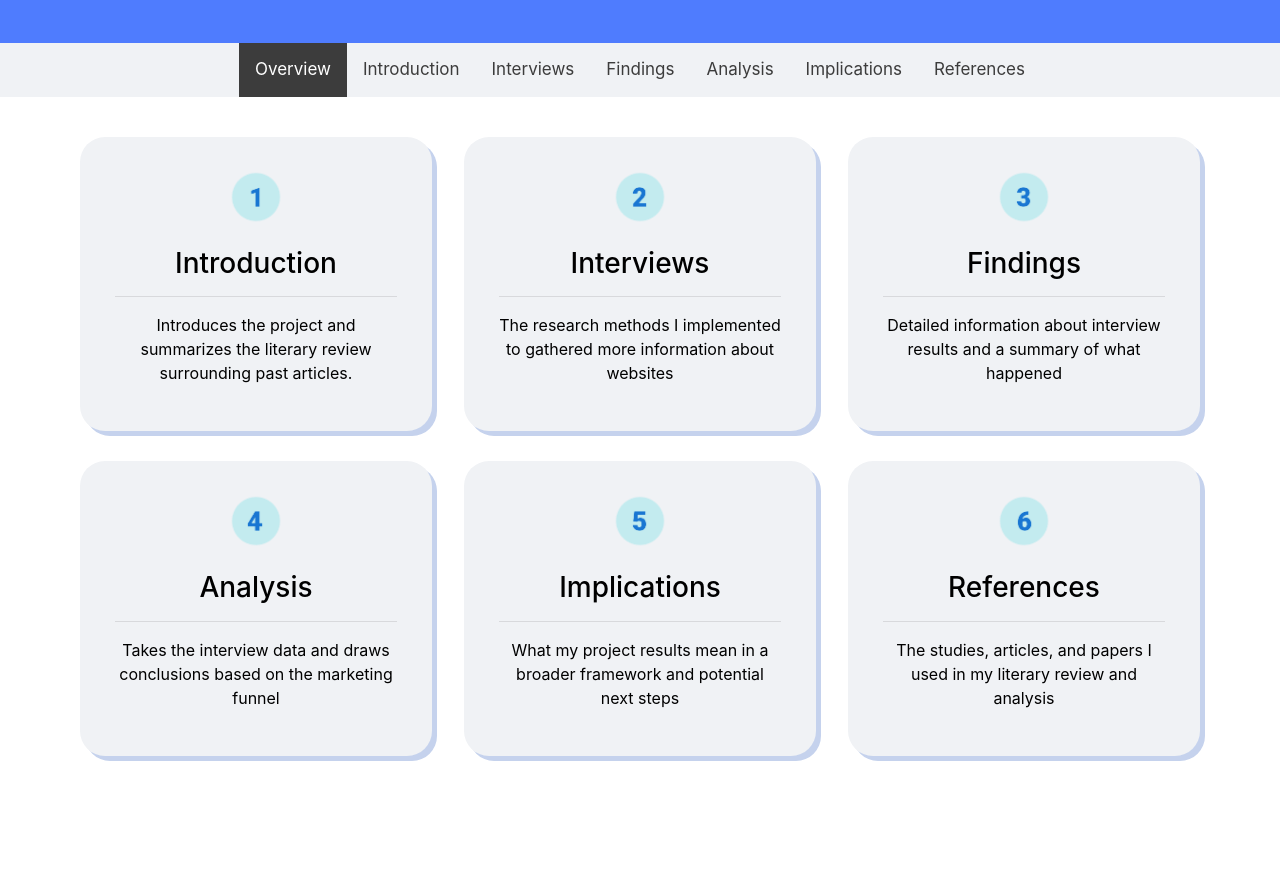
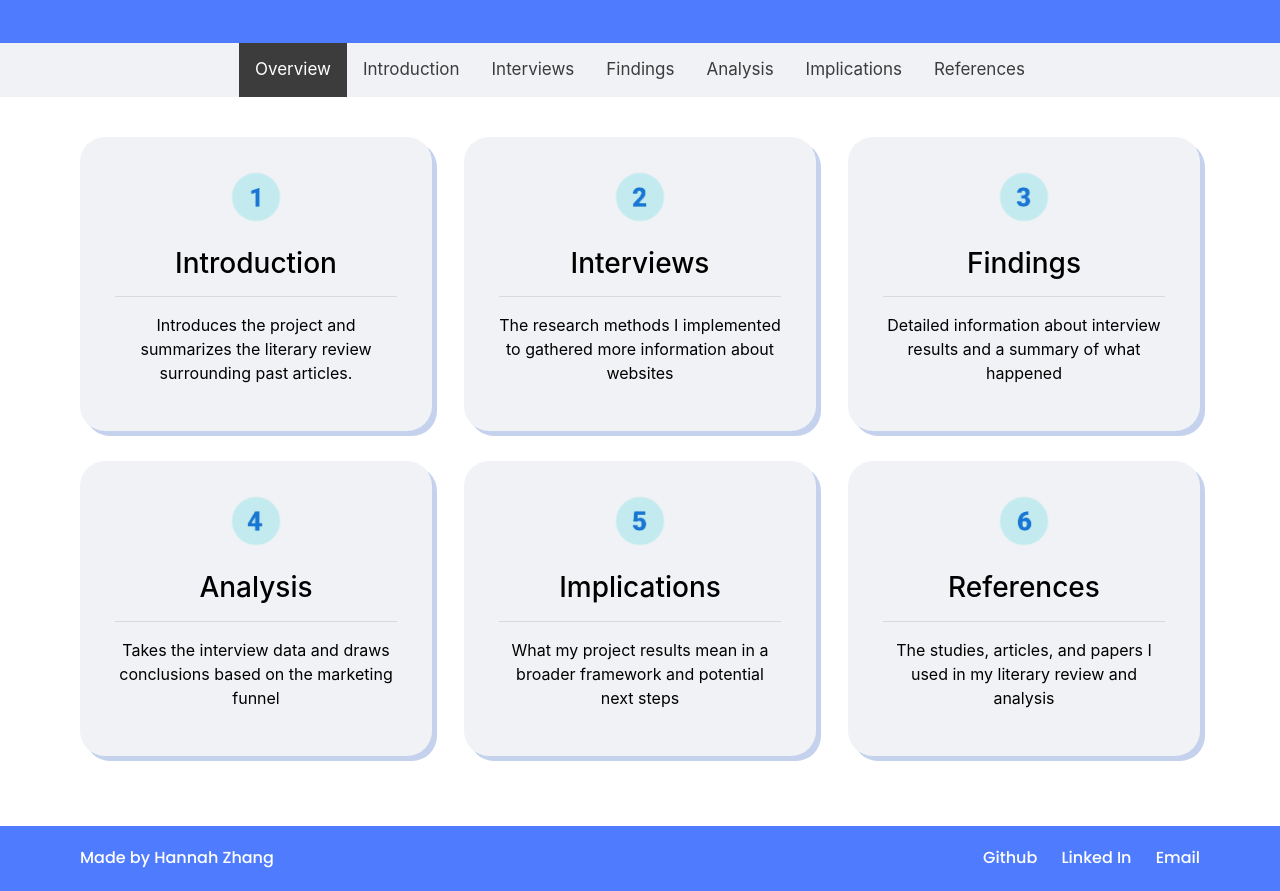
Before and after one commit to hannahjzhang/aar, a plain HTML site: page index.html in a window 1280 px wide. Shown: the part 163-1054 px from the top of the page. Before the commit the page ends 989 px from the top, so only its background shows below. Drawn offline with nearby package versions, Linux system fonts and the light colour scheme.

Commit message:
footer on all pages

```diff
--- a/index.html
+++ b/index.html
@@ -81,5 +81,15 @@
         </a>
       </div>
     </div>
+    <!-- footer -->
+    <div class="footer">
+      <p>Made by <a href="images/socials/resume.pdf" target=”_blank”>Hannah Zhang</a>
+      </p>
+      <div class="socials">
+      <a href="https://github.com/hannahjzhang" target=”_blank”>Github</a>
+      <a href="https://www.linkedin.com/in/hjz" target=”_blank”>Linked In</a>
+      <a href="mailto:hannahjzhang@gmail.com" target=”_blank”>Email</a>
+      </div>
+    </div>
   </body>
 </html>
--- a/style.css
+++ b/style.css
@@ -184,3 +184,47 @@ td {
 tr:nth-child(odd) {
   background-color: #f2f2f2;
 }
+
+/* footer and footer content styling */
+.footer {
+  background-color: #4F7CFE;
+  color: white;
+  font-family: 'Poppins', sans-serif;
+  text-align: center;
+  padding-top: 20px;
+  padding-bottom: 5px;
+  padding-left: 80px;
+  padding-right: 80px;
+  display: flex;
+  justify-content: space-between;
+}
+.footer p {
+  text-align: left;
+  color: white;
+}
+.footer a {
+  text-align: left;
+  color: white;
+}
+.footer a:hover {
+  color: aliceblue;
+}
+.socials {
+  margin-top: 0px;
+}
+.socials a {
+  text-decoration: none;
+  color: white;
+  padding-left: 20px;
+}
+.socials a:hover {
+  color: aliceblue;
+}
+.socials img {
+  width: 20px;
+  height: 20px;
+  padding: 15px;
+}
+.socials:hover img {
+  transform: scale(1.1);
+}
```
Also changed, not shown: pages/analysis.html (+10 -0 lines), pages/findings.html (+10 -0 lines), pages/implications.html (+10 -0 lines), pages/interview.html (+10 -0 lines), pages/intro.html (+10 -0 lines), pages/references.html (+10 -0 lines), images/socials/github.png (added), images/socials/gmail.png (added), images/socials/linkedin.png (added), 1 other file.
